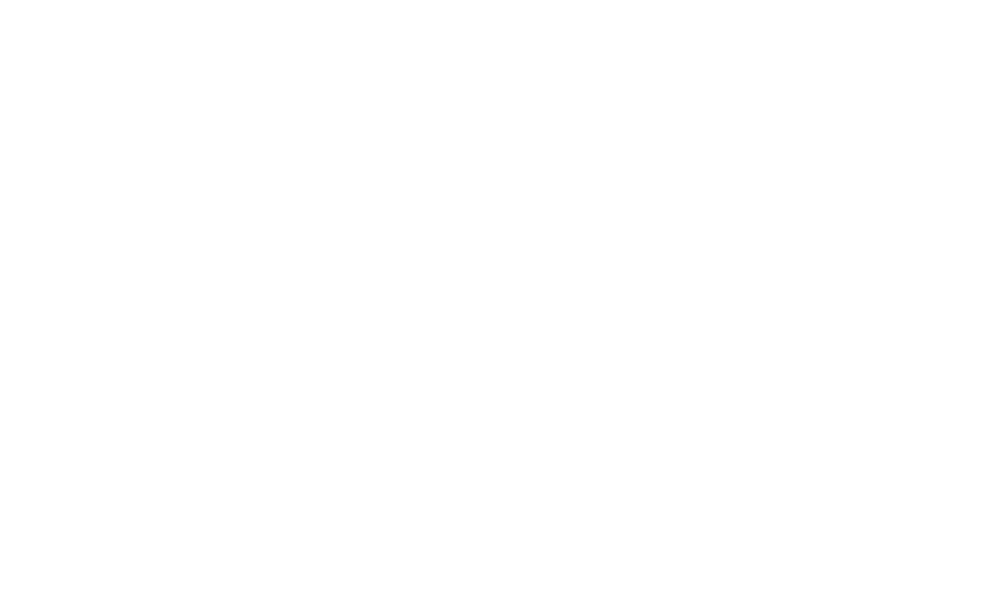
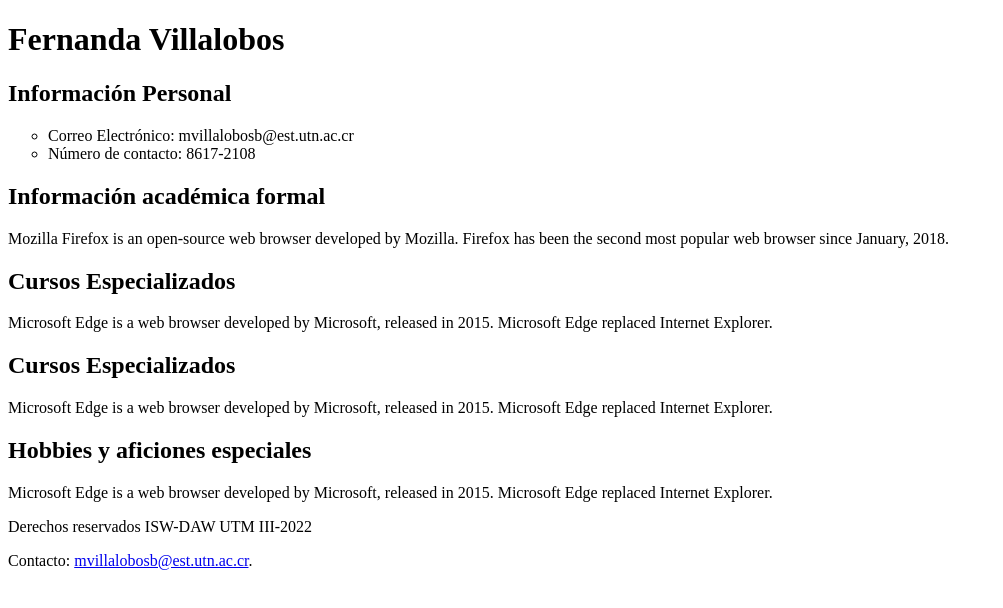
Before and after one commit to FershVilla/VersionesTrabajo1, a plain HTML site: page index.html in a window 1280 px wide. Shown: the whole page, without its empty margins (0-1003 px from the left). Drawn offline with Linux system fonts and the light colour scheme.

Commit message:
Add files via upload

```diff
--- a/index.html
+++ b/index.html
@@ -4,9 +4,49 @@
     <meta charset="UTF-8">
     <meta http-equiv="X-UA-Compatible" content="IE=edge">
     <meta name="viewport" content="width=device-width, initial-scale=1.0">
-    <title>Document</title>
+    <title>Curriculum Electrónico</title>
+    <meta name="description" content="Curriculum Electrónico Fernanda Villalobos">
+    <meta name="keywords" content="UTN, Curriculum, Diseño, Web, Aplicaciones">
+    <meta name="author" content="Fernanda Villalobos">
 </head>
 <body>
+    <h1>Fernanda Villalobos</h1>
 
+    <article>
+      <h2>Información Personal</h2>
+      <ul type="circle">
+        <li >Correo Electrónico: mvillalobosb@est.utn.ac.cr</li>
+        <li >Número de contacto: 8617-2108</li>
+        </ul>
+
+    </article>
+
+    <article>
+      <h2>Información académica formal</h2>
+      <p>Mozilla Firefox is an open-source web browser developed by Mozilla. Firefox has been the second most popular web browser since January, 2018.</p>
+    </article>
+
+    <article>
+      <h2>Cursos Especializados</h2>
+      <p>Microsoft Edge is a web browser developed by Microsoft, released in 2015. Microsoft Edge replaced Internet Explorer.</p>
+    </article>
+
+    <article>
+      <h2>Cursos Especializados</h2>
+      <p>Microsoft Edge is a web browser developed by Microsoft, released in 2015. Microsoft Edge replaced Internet Explorer.</p>
+    </article>
+
+    <article>
+        <h2>Hobbies y aficiones especiales</h2>
+        <p>Microsoft Edge is a web browser developed by Microsoft, released in 2015. Microsoft Edge replaced Internet Explorer.</p>
+    </article>
+
+
+
+
+    <footer>
+        <p>Derechos reservados ISW-DAW UTM III-2022</p>
+        <p>Contacto: <a href="mailto:mvillalobosb@est.utn.ac.cr"> mvillalobosb@est.utn.ac.cr</a>.</p>
+    </footer>
 </body>
 </html>
```
